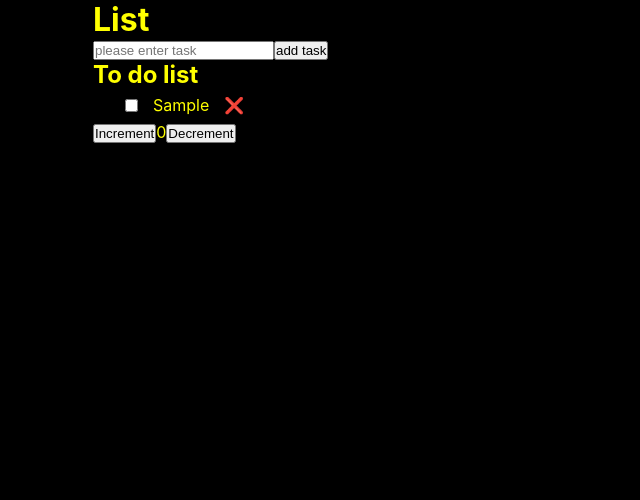
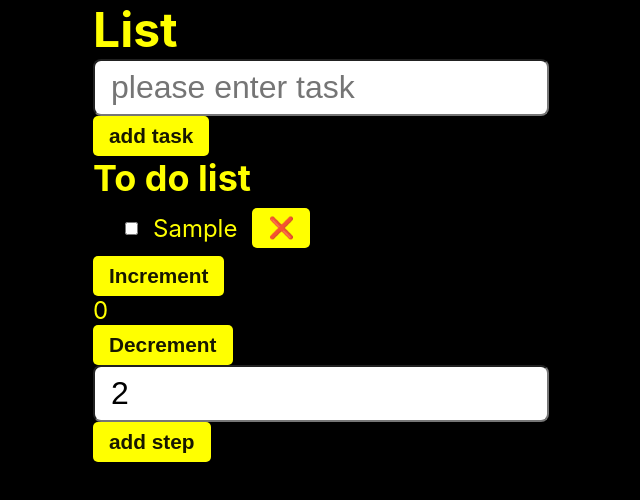
Before and after one commit to adastion/todo-list, a React (Create React App) app: page / in a window 1280 px wide. Both pictures are taken after typing "Sample" into the empty fields and a click on the button "add task". Shown: the top 500 px of the page, without its empty margins (163-803 px from the left). Built offline with nearby package versions, Linux system fonts and the light colour scheme.

Commit message:
Button.styles

```diff
--- a/src/App.jsx
+++ b/src/App.jsx
@@ -1,9 +1,20 @@
 import { useState } from "react";
+import { useDispatch, useSelector } from "react-redux";
 import { Counter } from "./componenets/Counter/Counter";
+import { Todo } from "./componenets/Tasks/Todo.jsx";
 import { addTask } from "./componenets/Tasks/taskSlice";
-import { Todo } from "./componenets/Tasks/Todo.jsx";
-import { useDispatch } from "react-redux";
-import { useSelector } from "react-redux";
+import { styled } from "styled-components";
+import { Button } from "./styles/Button.styles.js";
+
+const AppStyles = styled.div`
+  font-size: 1.5rem;
+
+  & input {
+    font-size: 2rem;
+    padding: 0.5rem 1rem;
+    border-radius: 0.5rem;
+  }
+`;
 
 function App() {
   const [inputValue, setInputValue] = useState("");
@@ -16,7 +27,7 @@ function App() {
   };
 
   return (
-    <div>
+    <AppStyles>
       <header>
         <h1>List</h1>
       </header>
@@ -29,11 +40,11 @@ function App() {
           value={inputValue}
           onChange={(event) => setInputValue(event.target.value)}
         />
-        <button onClick={handleAddTask}>add task</button>
+        <Button onClick={handleAddTask}>add task</Button>
       </main>
       <Todo tasks={valueTask} />
       <Counter />
-    </div>
+    </AppStyles>
   );
 }
 
--- a/src/componenets/Counter/Counter.jsx
+++ b/src/componenets/Counter/Counter.jsx
@@ -1,27 +1,40 @@
-import React from "react";
-import { useSelector, useDispatch } from "react-redux";
-import { decrement, increment } from "./counterSlice";
+import React, { useState } from "react";
+import { useDispatch, useSelector } from "react-redux";
+import { decrement, increment, incrementByAmount } from "./counterSlice";
+import { Button } from "../../styles/Button.styles";
 
 export function Counter() {
+  const [stepValue, setStepValue] = useState(2);
   const count = useSelector((state) => state.counter.value);
   const dispatch = useDispatch();
+  console.log(stepValue)
+
+  const hendleAddStep = () => {
+    dispatch(incrementByAmount(stepValue));
+  };
 
   return (
     <div>
       <div>
-        <button
+        <Button
           aria-label="Increment value"
           onClick={() => dispatch(increment())}
         >
           Increment
-        </button>
+        </Button>
         <span>{count}</span>
-        <button
+        <Button
           aria-label="Decrement value"
           onClick={() => dispatch(decrement())}
         >
           Decrement
-        </button>
+        </Button>
+        <input
+          type="text"
+          value={stepValue}
+          onChange={(event) => setStepValue(event.target.value)}
+        />
+        <Button onClick={hendleAddStep}>add step</Button>
       </div>
     </div>
   );
--- a/src/componenets/Counter/counterSlice.js
+++ b/src/componenets/Counter/counterSlice.js
@@ -13,7 +13,7 @@ export const counterSlice = createSlice({
       state.value -= 1;
     },
     incrementByAmount: (state, action) => {
-      state.value += action.payload;
+      state.value += Number(action.payload);
     },
   },
 });
--- a/src/componenets/Tasks/Todo.jsx
+++ b/src/componenets/Tasks/Todo.jsx
@@ -2,28 +2,30 @@ import React from "react";
 import { useDispatch } from "react-redux";
 import styled from "styled-components";
 import { completedTask, deleteTask } from "./taskSlice";
+import { Button } from "../../styles/Button.styles";
 
 const TaskStyles = styled.ol`
   & li {
     display: flex;
     align-items: center;
     gap: 15px;
-    padding: 0.4rem 1rem;
+    padding: 0.5rem 1rem;
 
-    & input[type="checkbox"] {
-      &:checked + span {
-        text-decoration: line-through;
-        opacity: 0.7;
+    & input {
+      &:checked {
+        & + span {
+          text-decoration: line-through;
+          opacity: 0.3;
+        }
       }
     }
 
     & span {
+      cursor: pointer;
       text-transform: capitalize;
     }
 
     & span:last-child {
-      cursor: pointer;
-
       &:hover {
         opacity: 0.7;
       }
@@ -45,10 +47,12 @@ export const Todo = ({ tasks }) => {
               checked={task.completed}
               onChange={() => dispatch(completedTask({ id: task.id }))}
             />
-            <span>{task.description}</span>
-            <span onClick={() => dispatch(deleteTask({ id: task.id }))}>
+            <span onClick={() => dispatch(completedTask({ id: task.id }))}>
+              {task.description}
+            </span>
+            <Button onClick={() => dispatch(deleteTask({ id: task.id }))}>
               ❌
-            </span>
+            </Button>
           </li>
         ))}
       </TaskStyles>
--- /dev/null
+++ b/src/styles/Button.styles.js
@@ -0,0 +1,15 @@
+import { styled } from "styled-components";
+
+export const Button = styled.button`
+  padding: 0.5rem 1rem;
+  display: flex;
+  align-items: center;
+  justify-content: center;
+  border: none;
+  border-radius: 5px;
+  cursor: pointer;
+  color: #000000e8;
+  background: yellow;
+  font-weight: 700;
+  font-size: 1.3rem;.
+`;
```
